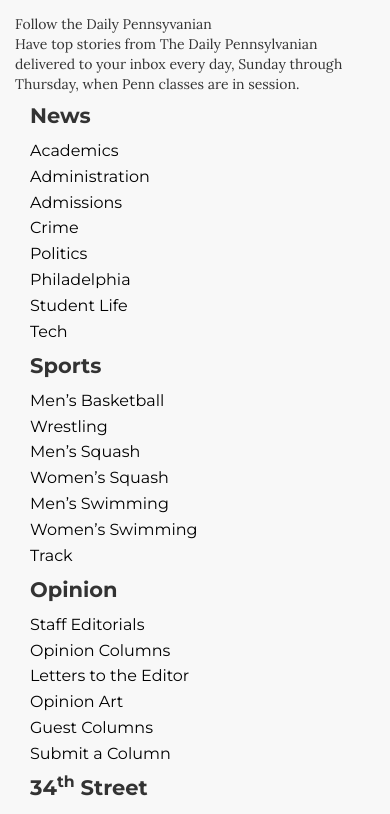
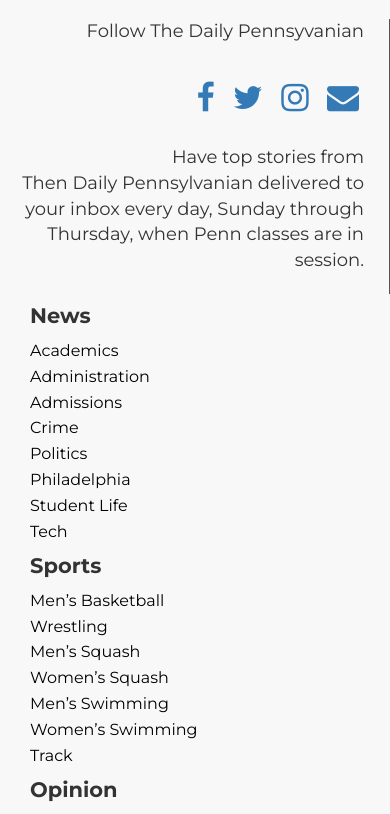
Before and after one commit to waffle-iron/dp-v3, a website: page src/views/article.html in a window 390 px wide. Shown: the part 6409-7223 px from the top of the page. Drawn offline with nearby package versions, Linux system fonts and the light colour scheme; files that its build step writes are made by us from their sources; files whose address does not match are found by name.

Commit message:
Footer fixes, header animation fixes, css animation will kill me one day

```diff
--- a/src/scss/_article.scss
+++ b/src/scss/_article.scss
@@ -10,6 +10,7 @@
 }
 
 article {
+  padding-top: 75px;
 
   .article-metadata {
     font-family: $font-family-heading;
--- a/src/scss/_footer.scss
+++ b/src/scss/_footer.scss
@@ -1,8 +1,24 @@
 footer {
   background-color: #f8f8f8;
+  font-family: $font-family-heading;
+
   .container {
-    padding-top: 0;
+    padding-top: 0 !important;
   }
+
+  .footer-cta {
+    font-size: 18px;
+    padding-right: 25px;
+    border-right: 1px solid $gray;
+  }
+
+  .footer-social {
+    font-size: 32px;
+    color: #000;
+    padding-bottom: 25px;
+    letter-spacing: 5px;
+  }
+
 }
 
 .footer-nav {
--- a/src/scss/_header.scss
+++ b/src/scss/_header.scss
@@ -2,6 +2,8 @@
   font-family: $font-family-heading;
   font-weight: 700;
   font-size: 120%;
+  user-select: none;
+  -webkit-user-select: none;
 
   .glyphicon {
     vertical-align: text-bottom;
@@ -35,6 +37,16 @@
 
 .menu-toggle {
   cursor: pointer;
+  max-height: 50px;
+  transition: all 250ms ease-in-out;
+
+  &::after {
+    transition: all 0.25s ease-in-out;
+    content: "";
+    margin-left: -10vw;
+    height: 0;
+    opacity: 0;
+    }
 
   &:not(.closed) {
     background-color: #000;
@@ -44,7 +56,9 @@
     }
 
     &::after {
+      transition: all 0.25s ease-in-out;
       content: "";
+      opacity: 1;
       position: absolute;
       width: 120vw;
       margin-left: -10vw;
--- a/src/scss/_homepage.scss
+++ b/src/scss/_homepage.scss
@@ -1,4 +1,4 @@
-.container {
+.container:first-child {
   padding-top: 70px;
 }
 
--- a/src/views/includes/generic-footer.html
+++ b/src/views/includes/generic-footer.html
@@ -3,10 +3,19 @@
     <img src="img/logo.svg" />
   </div>
   <div class="row">
-    <div class="col-sm-3">
-      Follow the Daily Pennsyvanian
-      <br>
-      Have top stories from The Daily Pennsylvanian delivered to your inbox every day, Sunday through Thursday, when Penn classes are in session.
+    <div class="col-sm-3 text-right footer-cta">
+      <p>
+        Follow The&nbsp;Daily&nbsp;Pennsyvanian
+      </p>
+      <div class="footer-social">
+        <a href="#" class="fa fa-facebook"></a>
+        <a href="#" class="fa fa-twitter"></a>
+        <a href="#" class="fa fa-instagram"></a>
+        <a href="#" class="fa fa-envelope"></a>
+      </div>
+      <p>
+        Have top stories from Then&nbsp;Daily&nbsp;Pennsylvanian delivered to your inbox every day, Sunday through Thursday, when Penn classes are in session.
+      </p>
     </div>
     <div class="col-sm-9">
       {% include 'sections.html' %}
```
Also changed, not shown: src/css/main.css.
